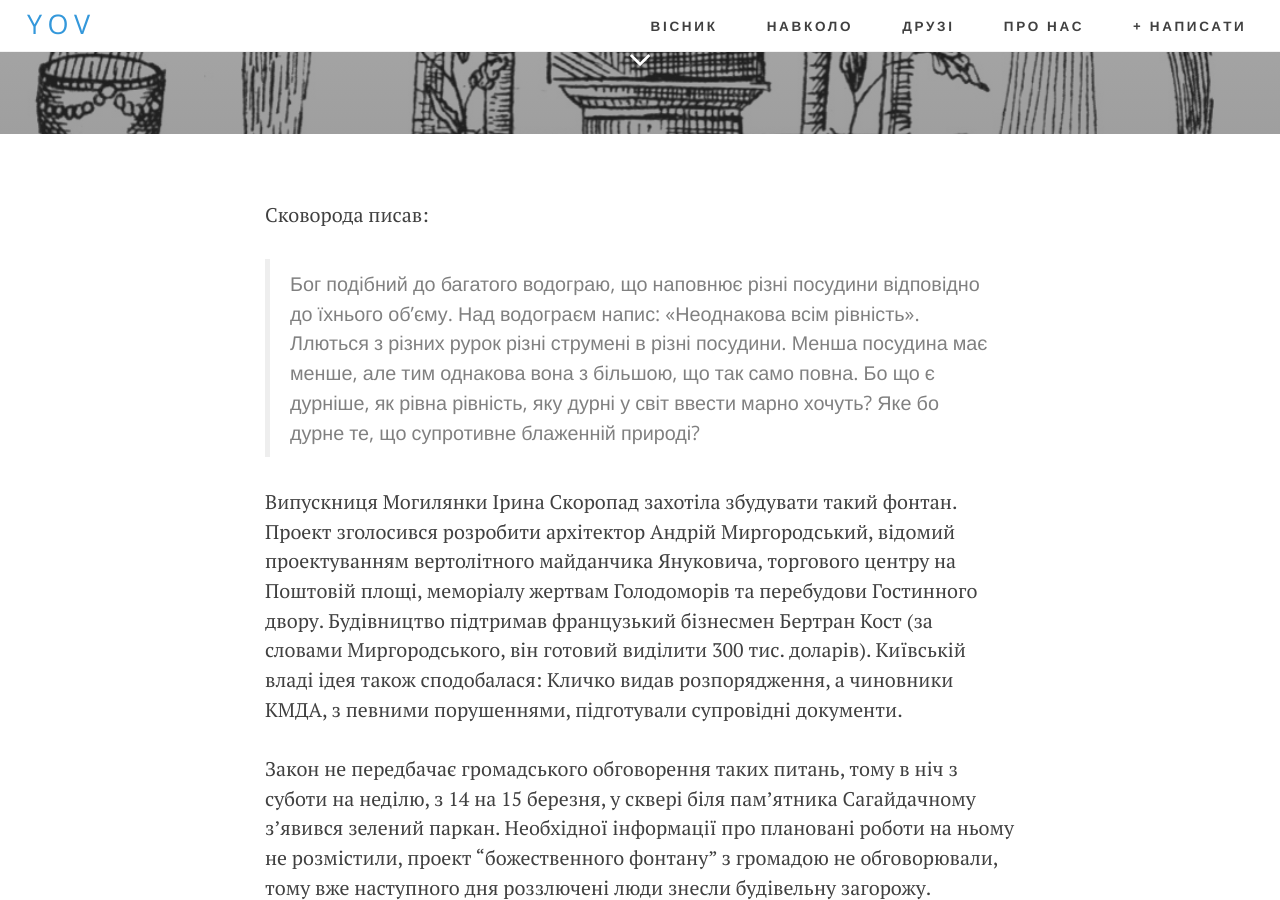
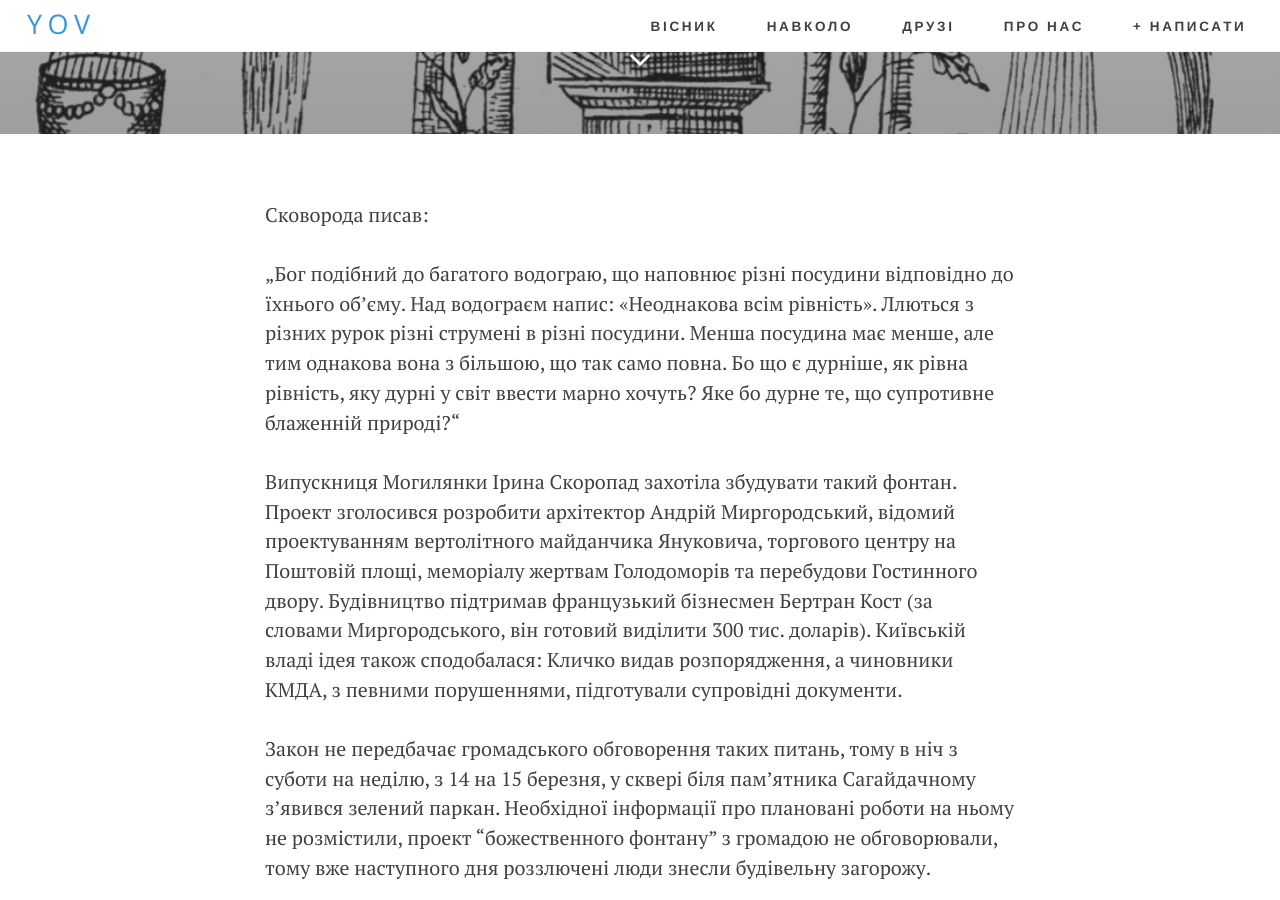
Before and after one commit to boretskyi/boretskyi.github.io, a Jekyll site: the page built from _posts/2015-04-30-fountain.md, in a window 1280 px wide and 900 px high, scrolled down 411 px. Built offline with Jekyll 4.4.1, drawn with Linux system fonts in a browser that asks for light colours; nearby versions of some CDN libraries; comment, search, counter and statistics services are not loaded.

Commit message:
More formatting

```diff
--- a/_posts/2015-04-30-fountain.md
+++ b/_posts/2015-04-30-fountain.md
@@ -13,7 +13,7 @@
 
 Сковорода писав:
 
-> Бог подібний до багатого водограю, що наповнює різні посудини відповідно до їхнього об’єму. Над водограєм напис: «Неоднакова всім рівність». Ллються з різних рурок різні струмені в різні посудини. Менша посудина має менше, але тим однакова вона з більшою, що так само повна. Бо що є дурніше, як рівна рівність, яку дурні у світ ввести марно хочуть? Яке бо дурне те, що супротивне блаженній природі?
+„Бог подібний до багатого водограю, що наповнює різні посудини відповідно до їхнього об’єму. Над водограєм напис: «Неоднакова всім рівність». Ллються з різних рурок різні струмені в різні посудини. Менша посудина має менше, але тим однакова вона з більшою, що так само повна. Бо що є дурніше, як рівна рівність, яку дурні у світ ввести марно хочуть? Яке бо дурне те, що супротивне блаженній природі?“
 
 Випускниця Могилянки Ірина Скоропад захотіла збудувати такий фонтан. Проект зголосився розробити архітектор Андрій Миргородський, відомий проектуванням вертолітного майданчика Януковича, торгового центру на Поштовій площі, меморіалу жертвам Голодоморів та перебудови Гостинного двору. Будівництво підтримав французький бізнесмен Бертран Кост (за словами Миргородського, він готовий виділити 300 тис. доларів). Київській владі ідея також сподобалася: Кличко видав розпорядження, а чиновники КМДА, з певними порушеннями, підготували супровідні документи.
 
```
